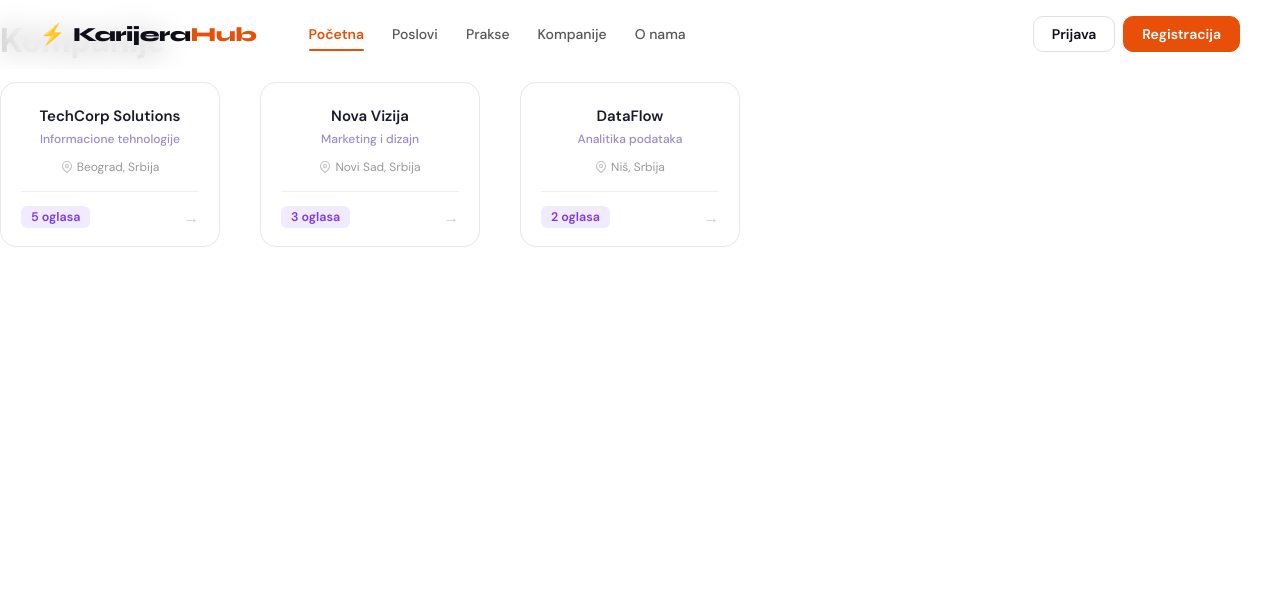
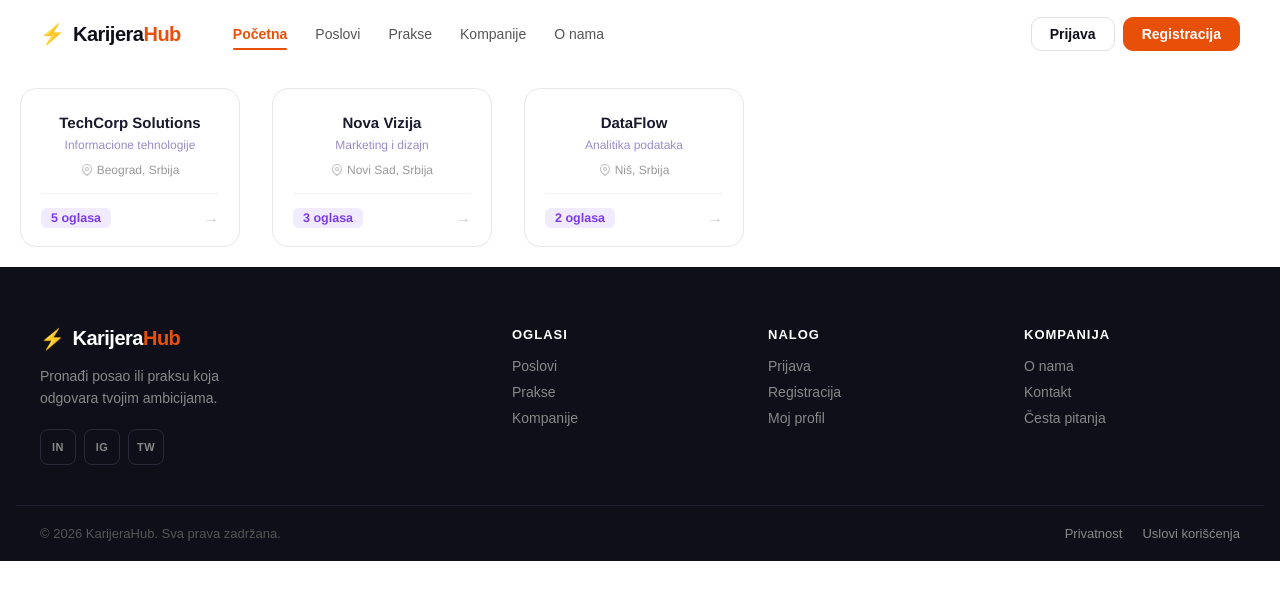
Before and after one commit to nikolavujovic04/jobWebApp, a React (Create React App) app: page / in a window 1280 px wide. Shown: the top 600 px of the page. Built offline with nearby package versions, Linux system fonts and the light colour scheme.

Commit message:
Kreirana footer komponenta

```diff
--- a/src/App.js
+++ b/src/App.js
@@ -1,14 +1,17 @@
 import './App.css';
+import './styles/global.css'
 import Home from './pages/Home';
 import Navbar from './components/layout/Navbar';
+import Footer from './components/layout/Footer'
 
 function App() {
   return (
     <>
       <Navbar />
-      <div className="App">
+      <div className="app_main">
         <Home />
       </div>
+      <Footer />
     </>
   );
 }
--- /dev/null
+++ b/src/components/layout/Footer.jsx
@@ -0,0 +1,58 @@
+import { Link } from "react-router-dom";
+import "../../styles/global.css";
+
+const Footer = () => {
+  return (
+    <footer className="footer">
+      <div className="footer__inner">
+
+        <div className="footer__brand">
+          <Link to="/" className="footer__logo">
+            <span>⚡</span>
+            <span>Karijera<em>Hub</em></span>
+          </Link>
+          <p className="footer__tagline">
+            Pronađi posao ili praksu koja odgovara tvojim ambicijama.
+          </p>
+          <div className="footer__socials">
+            <a href="#" aria-label="LinkedIn" className="footer__social">in</a>
+            <a href="#" aria-label="Instagram" className="footer__social">ig</a>
+            <a href="#" aria-label="Twitter" className="footer__social">tw</a>
+          </div>
+        </div>
+
+        <div className="footer__col">
+          <h4 className="footer__heading">Oglasi</h4>
+          <Link to="/poslovi" className="footer__link">Poslovi</Link>
+          <Link to="/prakse" className="footer__link">Prakse</Link>
+          <Link to="/kompanije" className="footer__link">Kompanije</Link>
+        </div>
+
+        <div className="footer__col">
+          <h4 className="footer__heading">Nalog</h4>
+          <Link to="/login" className="footer__link">Prijava</Link>
+          <Link to="/registracija" className="footer__link">Registracija</Link>
+          <Link to="/profil" className="footer__link">Moj profil</Link>
+        </div>
+
+        <div className="footer__col">
+          <h4 className="footer__heading">Kompanija</h4>
+          <Link to="/o-nama" className="footer__link">O nama</Link>
+          <Link to="/kontakt" className="footer__link">Kontakt</Link>
+          <Link to="/faq" className="footer__link">Česta pitanja</Link>
+        </div>
+
+      </div>
+
+      <div className="footer__bottom">
+        <p>© {new Date().getFullYear()} KarijeraHub. Sva prava zadržana.</p>
+        <div className="footer__legal">
+          <Link to="/privatnost" className="footer__link">Privatnost</Link>
+          <Link to="/uslovi" className="footer__link">Uslovi korišćenja</Link>
+        </div>
+      </div>
+    </footer>
+  );
+};
+
+export default Footer;
--- a/src/pages/Home.jsx
+++ b/src/pages/Home.jsx
@@ -28,7 +28,6 @@ const companies = [
 const Home = () => {
   return (
     <div className="home">
-      <h1>Kompanije</h1>
       <div className="home__grid">
         {companies.map((company) => (
           <CompanyCard key={company.id} {...company} />
--- a/src/styles/global.css
+++ b/src/styles/global.css
@@ -1,3 +1,7 @@
+.app_main {
+  padding-top: 68px;
+}
+
 /*NAVBAR*/
 @import url('https://fonts.googleapis.com/css2?family=Syne:wght@600;700;800&family=DM+Sans:wght@400;500;600&display=swap');
 
@@ -359,7 +363,172 @@
 /*HOME STRANA*/
 
 .home__grid {
+  padding: 20px;
   display: grid;
   grid-template-columns: repeat(auto-fill, minmax(200px, 1fr));
   gap: 20px;
 }
+
+/*FOOTER*/
+
+@import url('https://fonts.googleapis.com/css2?family=Syne:wght@600;700;800&family=DM+Sans:wght@400;500;600&display=swap');
+
+.footer {
+  background: #0f0f1a;
+  color: #fff;
+  font-family: 'DM Sans', sans-serif;
+  margin-top: auto;
+}
+
+.footer__inner {
+  max-width: 1200px;
+  margin: 0 auto;
+  padding: 60px 24px 40px;
+  display: grid;
+  grid-template-columns: 2fr 1fr 1fr 1fr;
+  gap: 40px;
+}
+
+/* --- Brand --- */
+
+.footer__logo {
+  display: inline-flex;
+  align-items: center;
+  gap: 8px;
+  text-decoration: none;
+  font-family: 'Syne', sans-serif;
+  font-size: 20px;
+  font-weight: 800;
+  color: #fff;
+  letter-spacing: -0.5px;
+  margin-bottom: 14px;
+}
+
+.footer__logo em {
+  font-style: normal;
+  color: #e8500a;
+}
+
+.footer__tagline {
+  font-size: 14px;
+  color: #888;
+  line-height: 1.6;
+  margin: 0 0 20px;
+  max-width: 240px;
+}
+
+.footer__socials {
+  display: flex;
+  gap: 8px;
+}
+
+.footer__social {
+  width: 34px;
+  height: 34px;
+  border-radius: 8px;
+  border: 1.5px solid #2a2a3a;
+  background: transparent;
+  color: #888;
+  font-size: 11px;
+  font-weight: 700;
+  text-decoration: none;
+  display: flex;
+  align-items: center;
+  justify-content: center;
+  text-transform: uppercase;
+  letter-spacing: 0.5px;
+  transition: border-color 0.18s, color 0.18s, background 0.18s;
+}
+
+.footer__social:hover {
+  border-color: #e8500a;
+  color: #e8500a;
+  background: rgba(232, 80, 10, 0.08);
+}
+
+/* --- Columns --- */
+
+.footer__col {
+  display: flex;
+  flex-direction: column;
+  gap: 10px;
+}
+
+.footer__heading {
+  font-family: 'Syne', sans-serif;
+  font-size: 13px;
+  font-weight: 700;
+  color: #fff;
+  text-transform: uppercase;
+  letter-spacing: 1px;
+  margin: 0 0 6px;
+}
+
+.footer__link {
+  font-size: 14px;
+  color: #888;
+  text-decoration: none;
+  transition: color 0.18s;
+  width: fit-content;
+}
+
+.footer__link:hover {
+  color: #fff;
+}
+
+/* --- Bottom --- */
+
+.footer__bottom {
+  max-width: 1200px;
+  margin: 0 auto;
+  padding: 20px 24px;
+  border-top: 1.5px solid #1e1e2e;
+  display: flex;
+  align-items: center;
+  justify-content: space-between;
+  gap: 16px;
+}
+
+.footer__bottom p {
+  font-size: 13px;
+  color: #555;
+  margin: 0;
+}
+
+.footer__legal {
+  display: flex;
+  gap: 20px;
+}
+
+.footer__legal .footer__link {
+  font-size: 13px;
+}
+
+/* --- Responsive --- */
+
+@media (max-width: 900px) {
+  .footer__inner {
+    grid-template-columns: 1fr 1fr;
+    gap: 32px;
+  }
+
+  .footer__brand {
+    grid-column: 1 / -1;
+  }
+}
+
+@media (max-width: 520px) {
+  .footer__inner {
+    grid-template-columns: 1fr;
+    padding: 40px 20px 24px;
+  }
+
+  .footer__bottom {
+    flex-direction: column;
+    align-items: flex-start;
+    gap: 10px;
+    padding: 16px 20px;
+  }
+}
+
+/*------------------------------------------------------------*/
```
